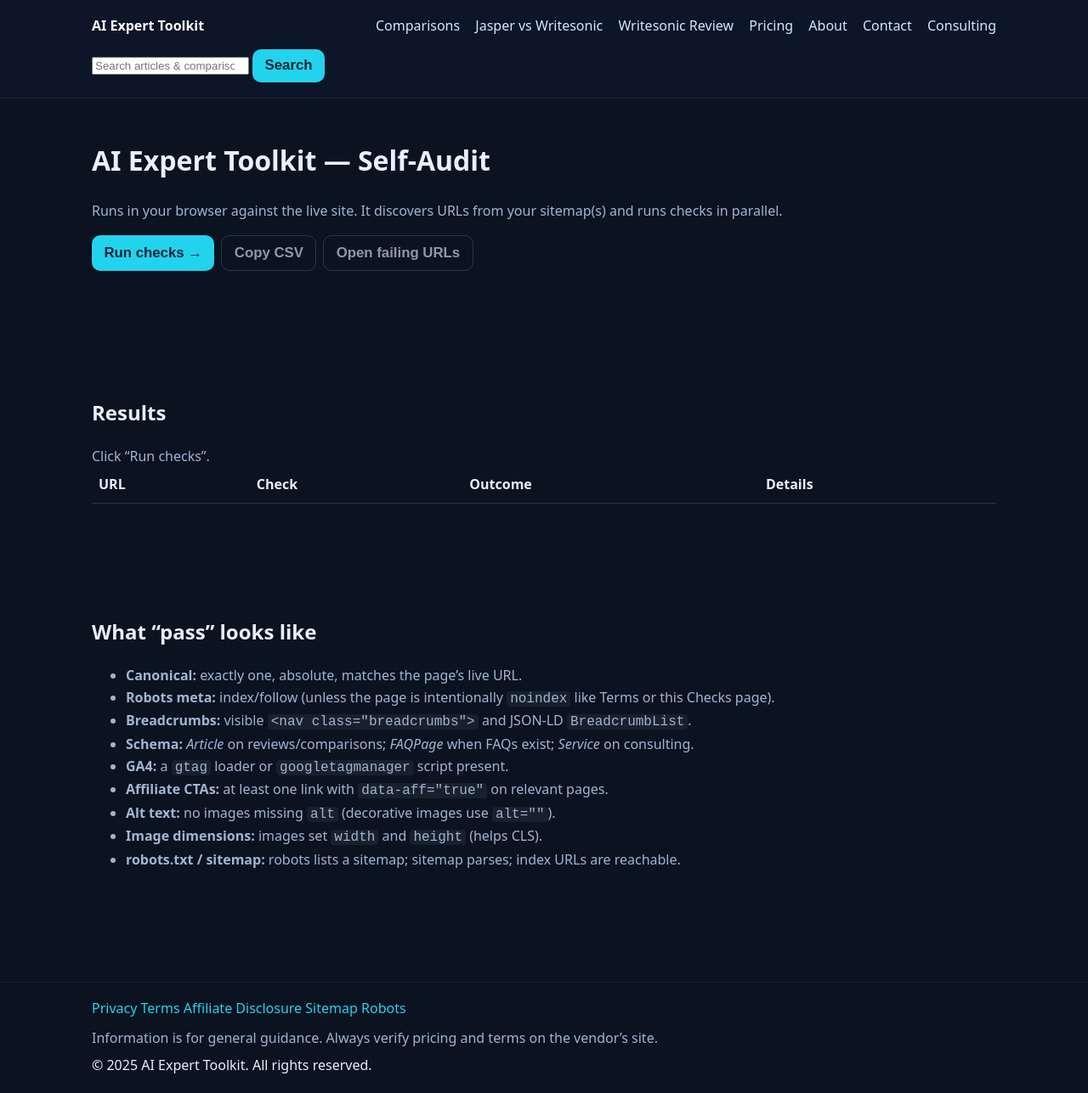
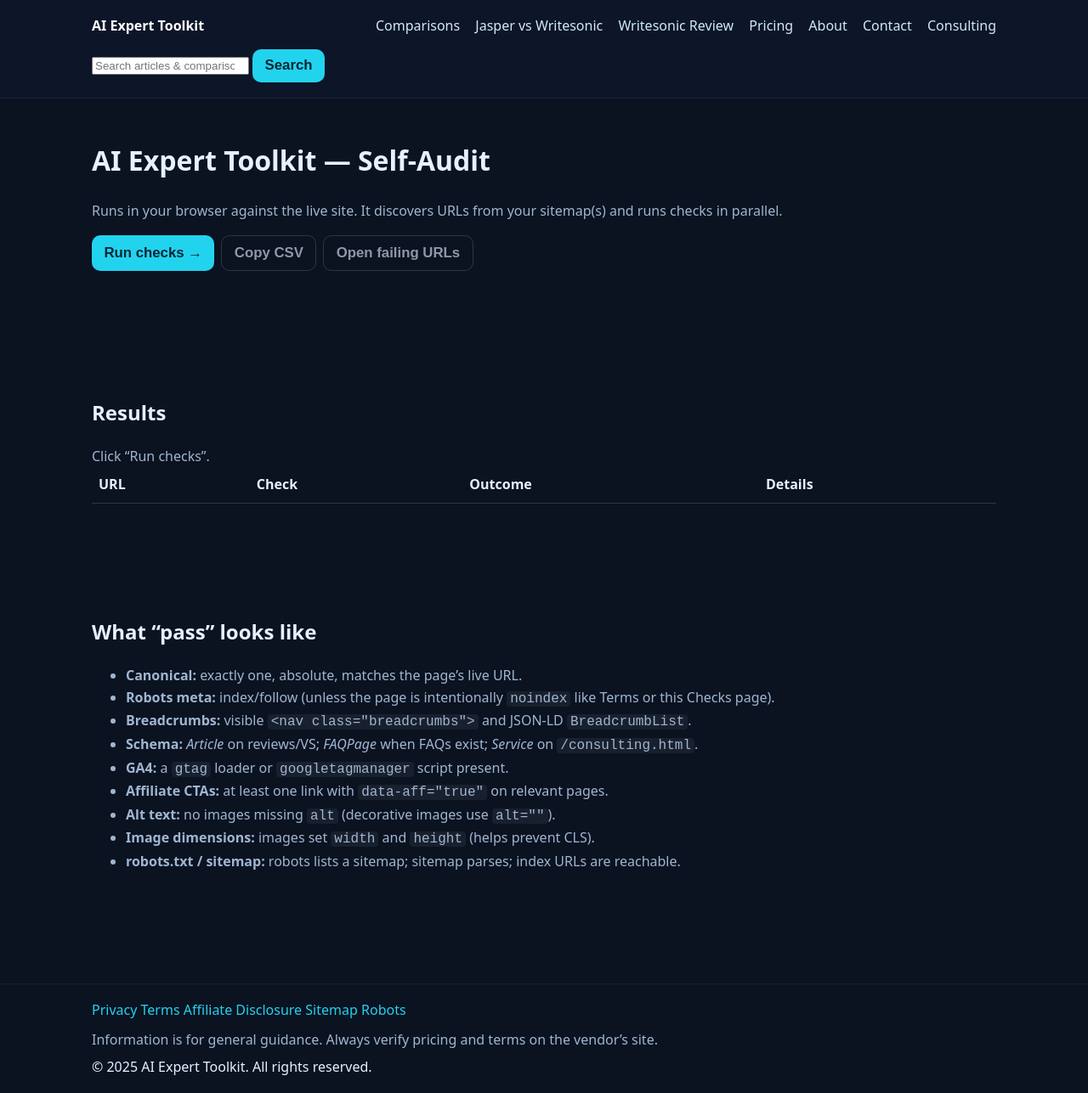
Before and after one commit to AIExpertToolkit/aiexperttoolkit, a Jekyll site: the page built from checks.html, in a window 1280 px wide and 1287 px high. Shown: the whole window at 85% size. Built offline with Jekyll 4.4.1, drawn with Linux system fonts in a browser that asks for light colours; some of the changed lines change nothing that is shown.

Commit message:
Update checks.html

```diff
--- a/checks.html
+++ b/checks.html
@@ -42,11 +42,11 @@
       <li><strong>Canonical:</strong> exactly one, absolute, matches the page’s live URL.</li>
       <li><strong>Robots meta:</strong> index/follow (unless the page is intentionally <code>noindex</code> like Terms or this Checks page).</li>
       <li><strong>Breadcrumbs:</strong> visible <code>&lt;nav class="breadcrumbs"&gt;</code> and JSON-LD <code>BreadcrumbList</code>.</li>
-      <li><strong>Schema:</strong> <em>Article</em> on reviews/comparisons; <em>FAQPage</em> when FAQs exist; <em>Service</em> on consulting.</li>
+      <li><strong>Schema:</strong> <em>Article</em> on reviews/VS; <em>FAQPage</em> when FAQs exist; <em>Service</em> on <code>/consulting.html</code>.</li>
       <li><strong>GA4:</strong> a <code>gtag</code> loader or <code>googletagmanager</code> script present.</li>
       <li><strong>Affiliate CTAs:</strong> at least one link with <code>data-aff="true"</code> on relevant pages.</li>
       <li><strong>Alt text:</strong> no images missing <code>alt</code> (decorative images use <code>alt=""</code>).</li>
-      <li><strong>Image dimensions:</strong> images set <code>width</code> and <code>height</code> (helps CLS).</li>
+      <li><strong>Image dimensions:</strong> images set <code>width</code> and <code>height</code> (helps prevent CLS).</li>
       <li><strong>robots.txt / sitemap:</strong> robots lists a sitemap; sitemap parses; index URLs are reachable.</li>
     </ul>
   </section>
@@ -69,10 +69,9 @@
 (function(){
   // --- Config ---
   const ORIGIN = location.origin;
-  const BASEURL = "{{ site.baseurl | default: '' }}"; // usually ''
   const EXTRA_HTML_PATHS = [
     "/consulting-terms.html",  // intentionally noindexed but important
-    "/checks.html"             // this page (should be noindex)
+    "/checks.html"             // this page (noindex)
   ];
   const EXPECT_NOINDEX = new Set(["/consulting-terms.html", "/checks.html"]);
   const CONCURRENCY = 8;
@@ -80,11 +79,11 @@
   // Heuristics to set expectations based on path
   function guessExpect(path){
     const expect = {breadcrumbs:false, article:false, faq:false, service:false, affiliate:false, noindex: EXPECT_NOINDEX.has(path)};
-    if (path === "/" || /index\.html$/.test(path)) { /* homepage */ }
-    if (/comparisons/i.test(path)) expect.breadcrumbs = true;
-    if (/review|vs|comparison/i.test(path)) { expect.breadcrumbs = true; expect.article = true; }
+    // Homepage: nothing special by default
+    if (/comparisons\.html$/i.test(path)) expect.breadcrumbs = true; // index page (no Article expected)
+    if (/review|vs/i.test(path)) { expect.breadcrumbs = true; expect.article = true; } // money pages
     if (/faq|review|vs|writesonic/i.test(path)) expect.faq = true;
-    if (/consulting/i.test(path)) { expect.breadcrumbs = true; expect.service = true; }
+    if (path === "/consulting.html") { expect.breadcrumbs = true; expect.service = true; }
     if (/writesonic|review|vs/i.test(path)) expect.affiliate = true;
     return expect;
   }
@@ -178,7 +177,7 @@
     addRow(fullURL, 'HTTP status', res.ok?'OK':'FAIL', `status ${res.status}`);
     if(!res.ok) return;
 
-    const absolute = res.url; // follows redirects if any
+    const absolute = res.url; // final URL after any redirects
     const text = await res.text();
     const doc = new DOMParser().parseFromString(text, 'text/html');
 
@@ -280,14 +279,14 @@
   function toPath(u){
     try{
       const url = new URL(u, ORIGIN);
-      // Only include same-origin URLs
-      if (url.origin !== ORIGIN) return null;
+      if (url.origin !== ORIGIN) return null; // same-origin only
       return url.pathname + (url.search||'');
     }catch(_){ return null; }
   }
 
   async function discoverPaths(){
     const paths = new Set();
+
     // Try sitemap index first
     const idx = await fetchText(ORIGIN + "/sitemap_index.xml");
     if(idx.ok && /<sitemapindex/i.test(idx.text)){
@@ -317,7 +316,6 @@
     // Also test robots/sitemap endpoints explicitly
     paths.add("/robots.txt"); paths.add("/sitemap.xml"); paths.add("/sitemap_index.xml");
 
-    // Normalize duplicates
     return [...paths];
   }
 
```
